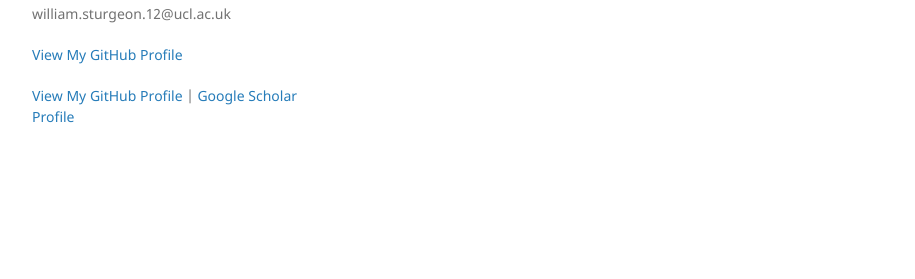
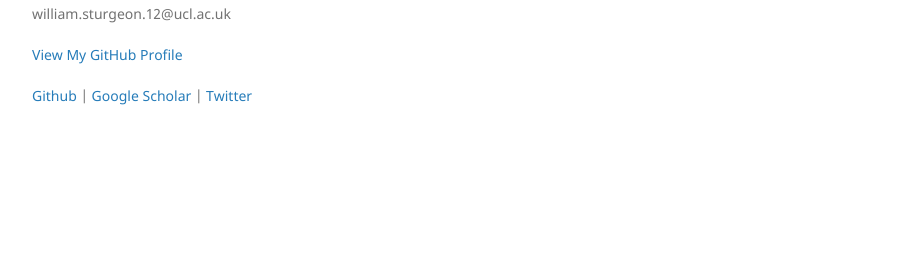
Before and after one commit to WillSturgeon/WillSturgeon.github.io, a Jekyll site: the page built from docs/SUPPORT.md, in a window 1280 px wide. Shown: the part 313-592 px from the top of the page, without its empty margins (178-1093 px from the left). Built offline with Jekyll 4.4.1, drawn with Linux system fonts in a browser that asks for light colours; our own code applies the rules of GitHub Pages for plain Markdown files.

Commit message:
added twitter

```diff
--- a/_layouts/default.html
+++ b/_layouts/default.html
@@ -32,8 +32,9 @@
         {% endif %}
 
         <p class="view">
-          <a href="{{ site.github.owner_url }}">View My GitHub Profile</a>
-          | <a href="https://scholar.google.co.uk/citations?user=W0q-cs0AAAAJ&hl=en&oi=sra">Google Scholar Profile</a>
+          <a href="{{ site.github.owner_url }}">Github</a>
+          | <a href="https://scholar.google.co.uk/citations?user=W0q-cs0AAAAJ&hl=en&oi=sra">Google Scholar</a>
+          | <a href="https://twitter.com/WillSturge">Twitter</a>
         </p>
 
 
```
